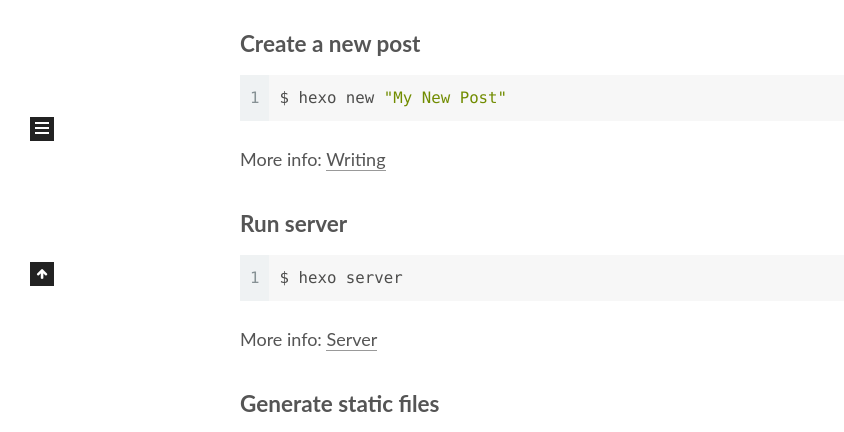
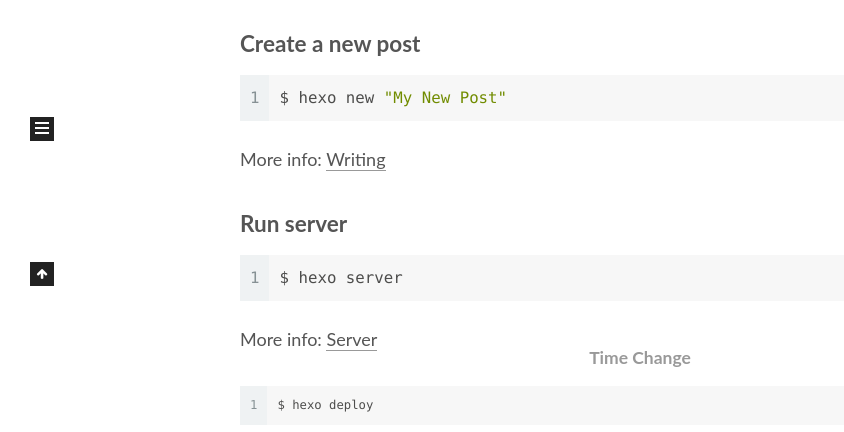
Before and after one commit to Second-Of-Time/Second-Of-Time.github.io, a plain HTML site: page index.html in a window 1280 px wide. Shown: the part 614-1046 px from the top of the page, without its empty margins (0-844 px from the left). Drawn offline with Linux system fonts and the light colour scheme.

Commit message:
Site updated: 2019-12-09 11:16:55

```diff
--- a/index.html
+++ b/index.html
@@ -309,6 +309,8 @@
 
     <footer class="footer">
       <div class="footer-inner">
+ <h3 id="Deploy-to-remote-sites"><a href="#Deploy-to-remote-sites" class="headerlink" title="Time Change"></a>Time Change</h3><figure class="highlight bash"><table><tr><td class="gutter"><pre><span class="line">1</span><br></pre></td><td class="code"><pre><span class="line">$ hexo deploy</span><br></pre></td></tr></table></figure>
+
  <div style="position:relative;width:300px;"><iframe src="https://convertlive.com/zh/w/%E8%BD%AC%E6%8D%A2/%E7%BA%B3%E7%A7%92/%E8%87%AA/%E7%A7%92" frameBorder="0" width="300px" height="280px" style="border:medium none;overflow-x:hidden;overflow-y:hidden;margin-bottom:-5px;"><p>您的浏览器不支持 iframes. <a href="https://convertlive.com/zh/%E8%BD%AC%E6%8D%A2">convertlive</a>.</p></iframe><a target="_blank" rel="noopener" style="position:absolute;bottom:7px;right:15px;font-family:monospace;color:#68808F;font-size:12px;font-weight:700;" href="https://convertlive.com/zh/%E8%BD%AC%E6%8D%A2">convertlive</a></div>
 
 
```
